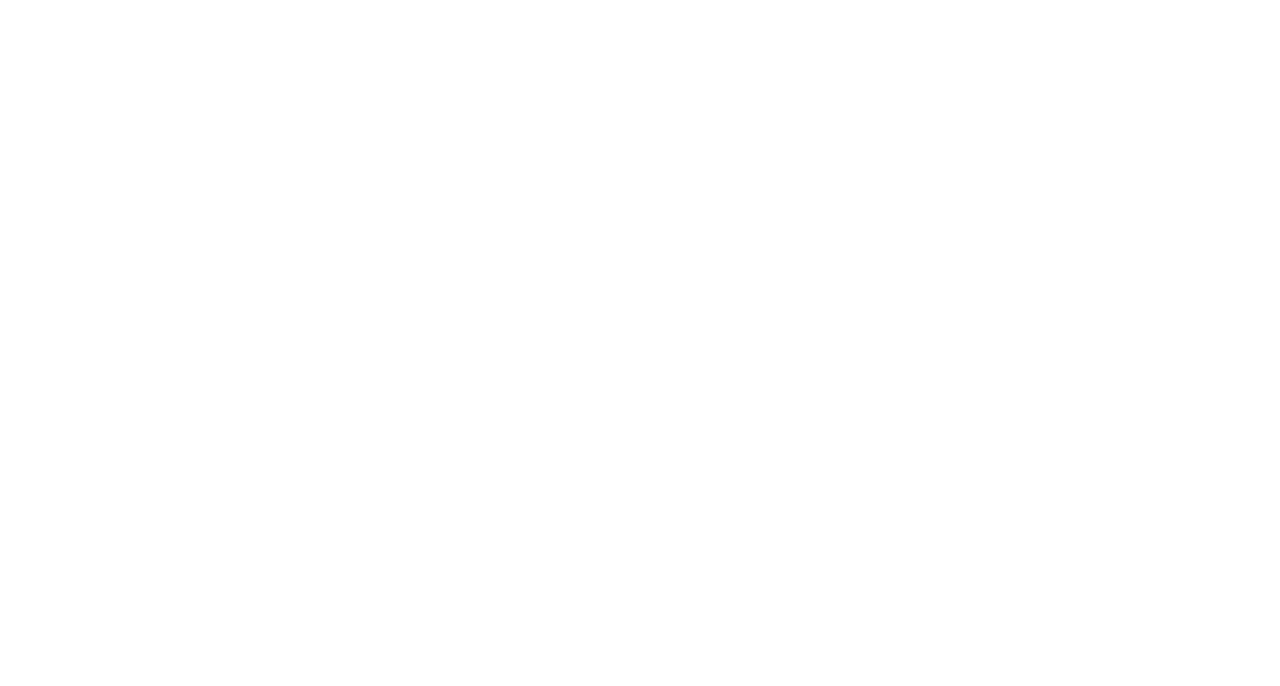
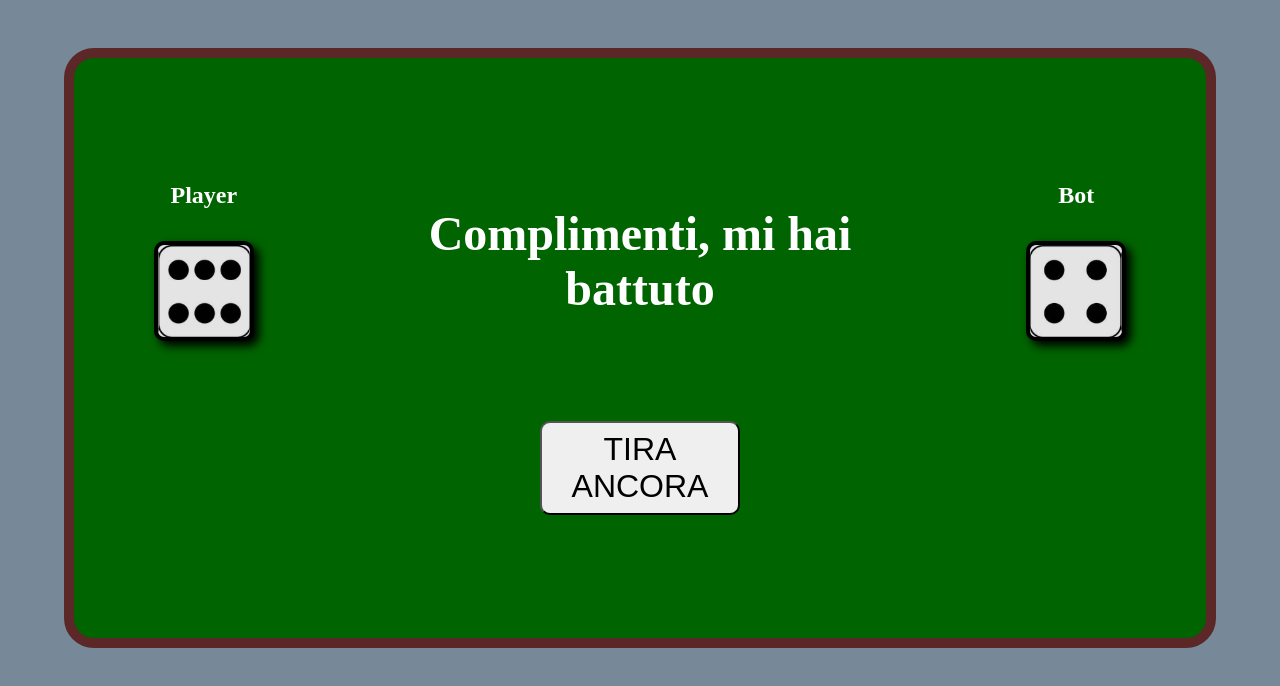
Before and after one commit to AndreazzaRiccardo/js-mail-dadi, a plain HTML site: page Gioco dei dadi/index.html in a window 1280 px wide. Drawn offline with Linux system fonts and the light colour scheme.

Commit message:
add: exercise dice complete

```diff
--- a/Gioco dei dadi/css/style.css
+++ b/Gioco dei dadi/css/style.css
@@ -0,0 +1,84 @@
+* {
+    margin: 0;
+    padding: 0;
+    box-sizing: border-box;
+}
+
+body {
+    background-color: lightslategray;
+}
+
+h2 {
+    text-align: center;
+    color: white;
+    margin-bottom: 2rem;
+}
+
+.container {
+    width: 90%;
+    margin: 3rem auto;
+    background-color: darkgreen;
+    height: 600px;
+    display: flex;
+    flex-direction: column;
+    justify-content: center;
+    border-radius: 30px;
+    border: 10px solid rgb(91, 39, 39);
+}
+
+.table {
+    display: flex;
+    align-items: center;
+    justify-content: space-around;
+}
+
+button {
+    width:200px;
+    font-size: 2rem;
+    align-self: center;
+    margin-top: 5rem;
+    padding: .5rem;
+    border-radius: 10px;
+}
+
+h1 {
+    color: white;
+    font-size: 3rem;
+    width: 40%;
+    text-align: center;
+}
+
+.square {
+    box-shadow: 5px 5px 10px;
+    height: 100px;
+    width: 100px;
+    border: 4px solid black;
+    background-color: white;
+    border-radius: 10px;
+    background-position: center;
+    background-size: contain;
+}
+
+.one {
+    background-image: url(../img/uno.png);
+}
+
+.two {
+    background-image: url(../img/due.png);
+}
+
+.three {
+    background-image: url(../img/tre.png);
+}
+
+.four {
+    background-image: url(../img/quattro.png);
+}
+
+.five {
+    background-image: url(../img/cinque.png);
+}
+
+.six {
+    background-image: url(../img/sei.png);
+}
--- a/Gioco dei dadi/index.html
+++ b/Gioco dei dadi/index.html
@@ -9,6 +9,24 @@
 </head>
 <body>
 
+    <div class="container">
+
+        <div class="table">
+            <div>
+                <h2>Player</h2>
+                <div class="square" id="player"></div>
+            </div>
+
+            <h1></h1>
+
+            <div>
+                <h2>Bot</h2>
+                <div class="square" id="bot"></div>
+            </div>
+        </div>
+        <button id="go">TIRA ANCORA</button>
+
+    </div>
 
     <script src="./js/script.js"></script>
 </body>
--- a/Gioco dei dadi/js/script.js
+++ b/Gioco dei dadi/js/script.js
@@ -0,0 +1,49 @@
+let numberPlayer = Math.round(Math.random() * 5) + 1;
+let numberBot = Math.round(Math.random() * 5) + 1;;
+let message = "";
+
+if (numberPlayer < numberBot) {
+    message = "Mi dispiace, hai perso"
+} else if (numberPlayer > numberBot) {
+    message = "Complimenti, mi hai battuto"
+} else if (numberPlayer === numberBot) {
+    message = "Questa volta siamo pari, tiriamo ancora!!!"
+}
+
+document.querySelector("h1").innerHTML = message;
+const dicePlayer = document.getElementById("player");
+const diceBot = document.getElementById("bot");
+
+if(numberBot === 1) {
+    diceBot.classList.add("one")
+} else if (numberBot === 2) {
+    diceBot.classList.add("two")
+} else if (numberBot === 3) {
+    diceBot.classList.add("three")
+} else if (numberBot === 4) {
+    diceBot.classList.add("four")
+} else if (numberBot === 5) {
+    diceBot.classList.add("five")
+} else if (numberBot === 6) {
+    diceBot.classList.add("six")
+}
+
+if(numberPlayer === 1) {
+    dicePlayer.classList.add("one")
+} else if (numberPlayer === 2) {
+    dicePlayer.classList.add("two")
+} else if (numberPlayer === 3) {
+    dicePlayer.classList.add("three")
+} else if (numberPlayer === 4) {
+    dicePlayer.classList.add("four")
+} else if (numberPlayer === 5) {
+    dicePlayer.classList.add("five")
+} else if (numberPlayer === 6) {
+    dicePlayer.classList.add("six")
+}
+
+const play = document.getElementById("go");
+
+play.addEventListener("click", function(){
+    window.location.reload();
+})
```
Also changed, not shown: Gioco dei dadi/img/cinque.png (added), Gioco dei dadi/img/due.png (added), Gioco dei dadi/img/quattro.png (added), Gioco dei dadi/img/sei.png (added), Gioco dei dadi/img/tre.png (added), Gioco dei dadi/img/uno.png (added), 1 other file.
